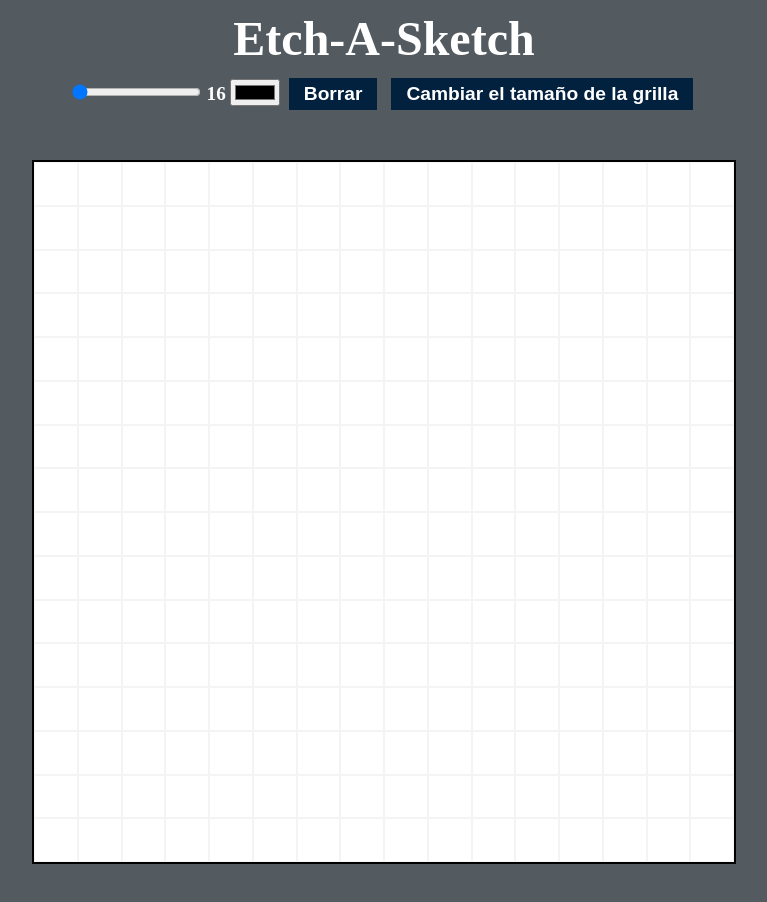
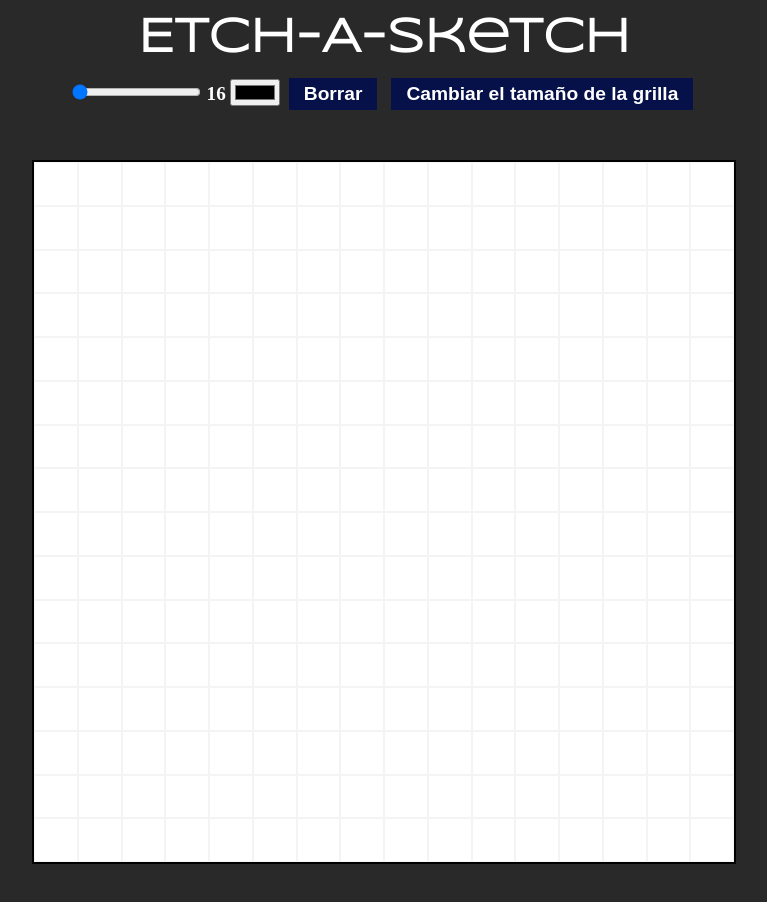
Before and after one commit to yunagosh7/etch-a-sketch, a plain HTML site: page index.html in a window 1280 px wide. Shown: the whole page, without its empty margins (256-1023 px from the left). Drawn offline with nearby package versions, Linux system fonts and the light colour scheme.

Commit message:
Arreglo estetico

```diff
--- a/index.html
+++ b/index.html
@@ -1,7 +1,16 @@
 <!DOCTYPE html>
 <html lang="en">
   <head>
+    <link rel="preconnect" href="https://fonts.googleapis.com">
+<link rel="preconnect" href="https://fonts.gstatic.com" crossorigin>
+<link href="https://fonts.googleapis.com/css2?family=Syncopate&display=swap" rel="stylesheet">
+
+
+
     <meta charset="UTF-8" />
+    <link rel="preconnect" href="https://fonts.googleapis.com">
+<link rel="preconnect" href="https://fonts.gstatic.com" crossorigin>
+<link href="https://fonts.googleapis.com/css2?family=Pacifico&display=swap" rel="stylesheet">
     <link rel="stylesheet" href="styles/normalize.css" />
     <meta http-equiv="X-UA-Compatible" content="IE=edge" />
     <meta name="viewport" content="width=device-width, initial-scale=1.0" />
@@ -18,6 +27,7 @@
         <input type="color" id="inputColor" />
         <button id="erase">Borrar</button>
         <button id="btn">Cambiar el tamaño de la grilla</button>
+
       </div>
     </header>
 
--- a/styles/style.css
+++ b/styles/style.css
@@ -1,32 +1,36 @@
+body {
+  background-color: #292929;
+}
+
 h1 {
   font-size: 3rem;
   margin: 15px;
   text-align: center;
   font-weight: bold;
   color: #ffffff;
+  font-family: 'Syncopate', sans-serif;
 }
 
-.modifiers{
+.modifiers {
   text-align: center;
 }
 
-button{
+button {
   border: none;
   font-size: 1.2rem;
   font-weight: bold;
   color: #fff;
-  background-color: #02213f;
+  background-color: #061049;
   padding: 5px 15px;
+  cursor: pointer;
   margin: 0 5px;
 }
 
-.modifiers label{
-  color:#fff;
+.modifiers label {
+  color: #fff;
   font-size: 1.2rem;
   font-weight: bold;
 }
-
-
 
 #container,
 #container2 {
@@ -38,14 +42,10 @@ button{
 }
 
 .grid-item {
-  border: 1px solid #0000000b ;
+  border: 1px solid #0000000b;
   background-color: #fff;
 }
 
 main {
   text-align: center;
 }
-
-body{
-  background-color: #535b61;
-}
```
